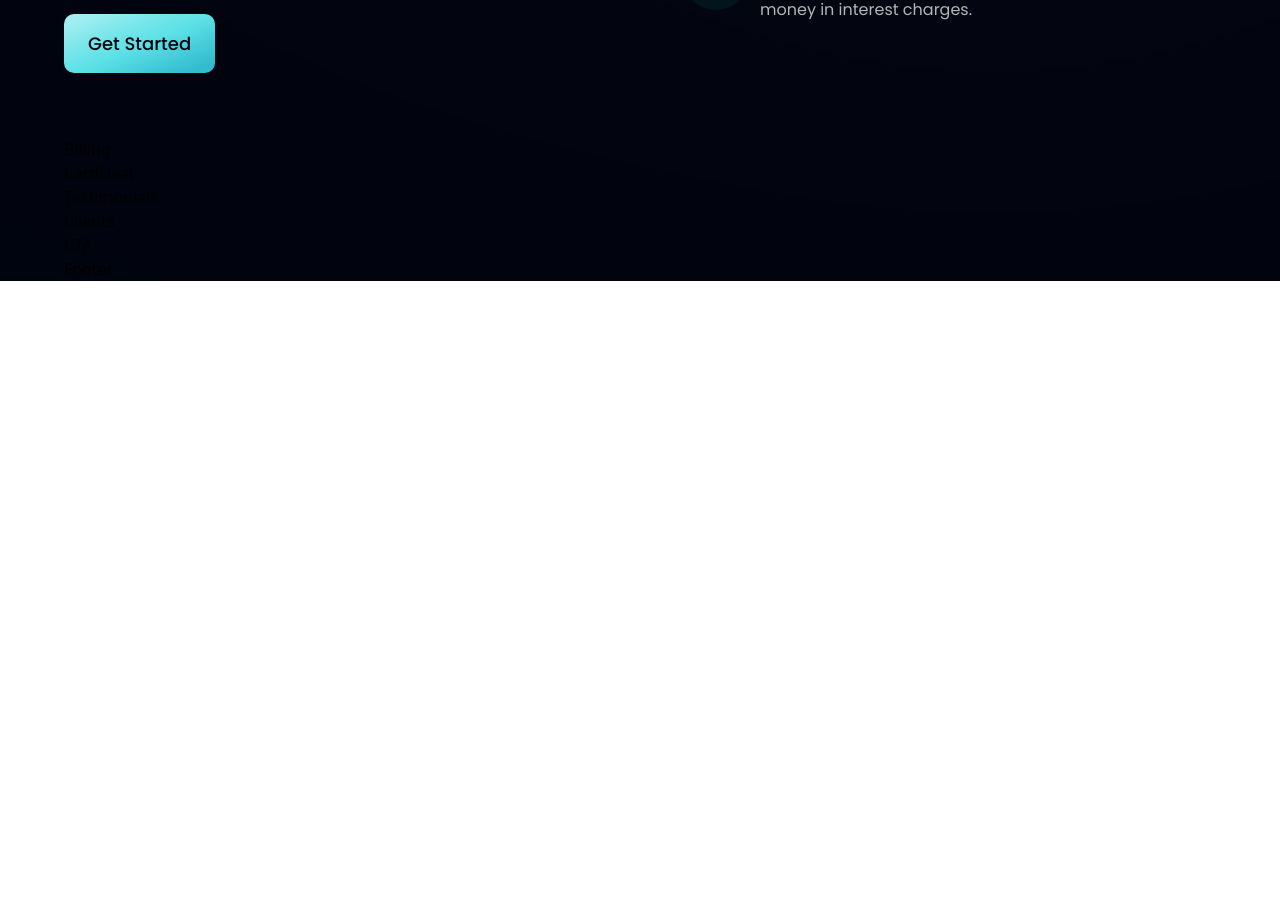
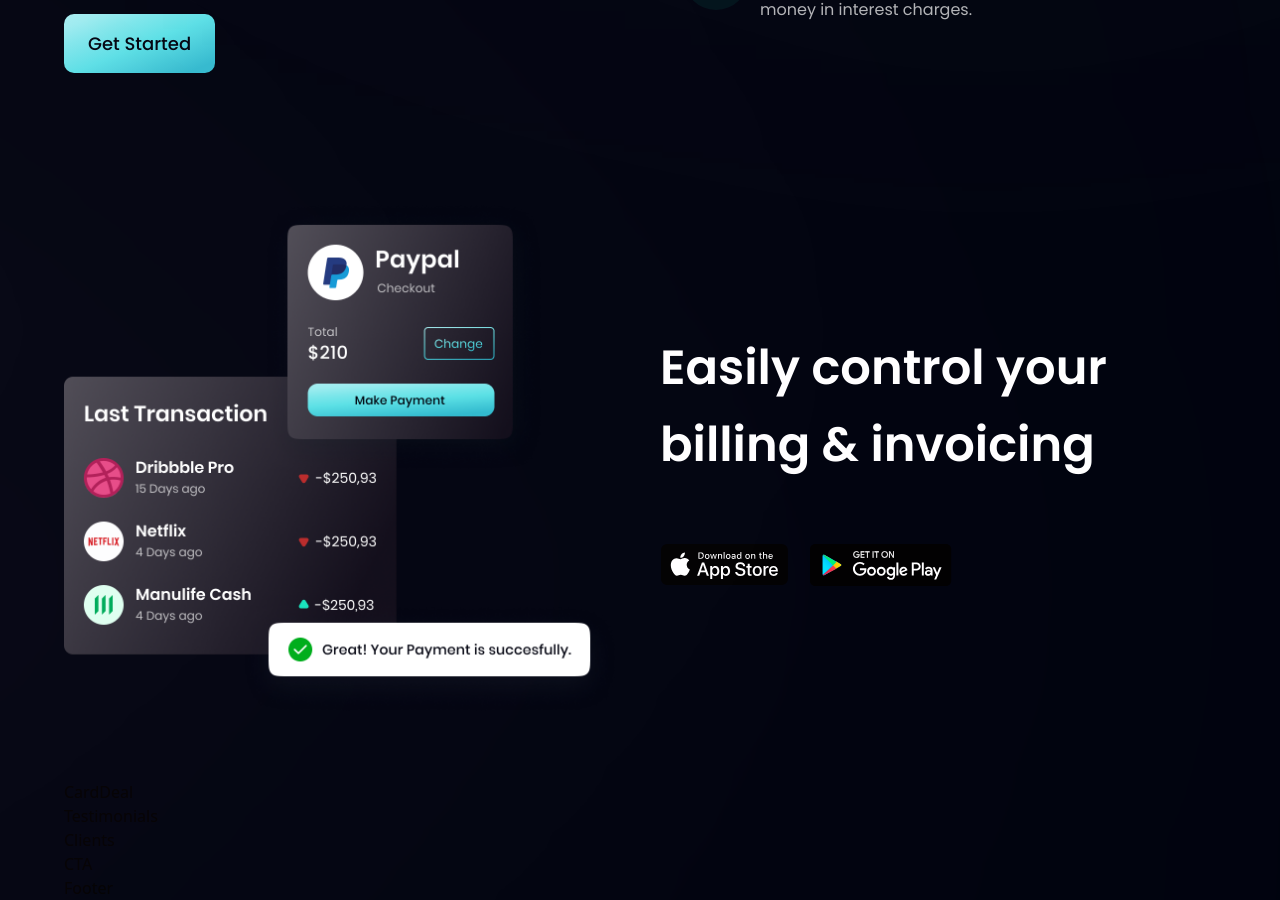
Before and after one commit to andhikark/Future-Payment-Web, a React (Vite) app in the folder modern_bank_app/: page / in a window 1280 px wide. Shown: the part 1409-2309 px from the top of the page. Before the commit the page ends 1690 px from the top, so only its background shows below. Built offline with nearby package versions, Linux system fonts and the light colour scheme.

Commit message:
hero section

```diff
--- a/modern_bank_app/src/components/Billing.jsx
+++ b/modern_bank_app/src/components/Billing.jsx
@@ -1,9 +1,31 @@
-import React from 'react'
+import { apple, bill, google } from "../assets";
+import styles, { layout } from "../style";
 
-const Billing = () => {
-  return (
-    <div>Billing</div>
-  )
-}
+const Billing = () => (
+  <section id="product" className={layout.sectionReverse}>
+    <div className={layout.sectionImgReverse}>
+      <img src={bill} alt="billing" className="w-[100%] h-[100%] relative z-[5]" />
 
-export default Billing
+      {/* gradient start */}
+      <div className="absolute z-[3] -left-1/2 top-0 w-[50%] h-[50%] rounded-full white__gradient" />
+      <div className="absolute z-[0] w-[50%] h-[50%] -left-1/2 bottom-0 rounded-full pink__gradient" />
+      {/* gradient end */}
+    </div>
+
+    <div className={layout.sectionInfo}>
+      <h2 className={styles.heading2}>
+        Easily control your <br className="sm:block hidden" /> billing &
+        invoicing
+      </h2>
+      <p className={`${styles.paragraph} max-w-[470px] mt-5`}>
+      </p>
+
+      <div className="flex flex-row flex-wrap sm:mt-10 mt-6">
+        <img src={apple} alt="google_play" className="w-[128.86px] h-[42.05px] object-contain mr-5 cursor-pointer" />
+        <img src={google} alt="google_play" className="w-[144.17px] h-[43.08px] object-contain cursor-pointer" />
+      </div>
+    </div>
+  </section>
+);
+
+export default Billing;
```
